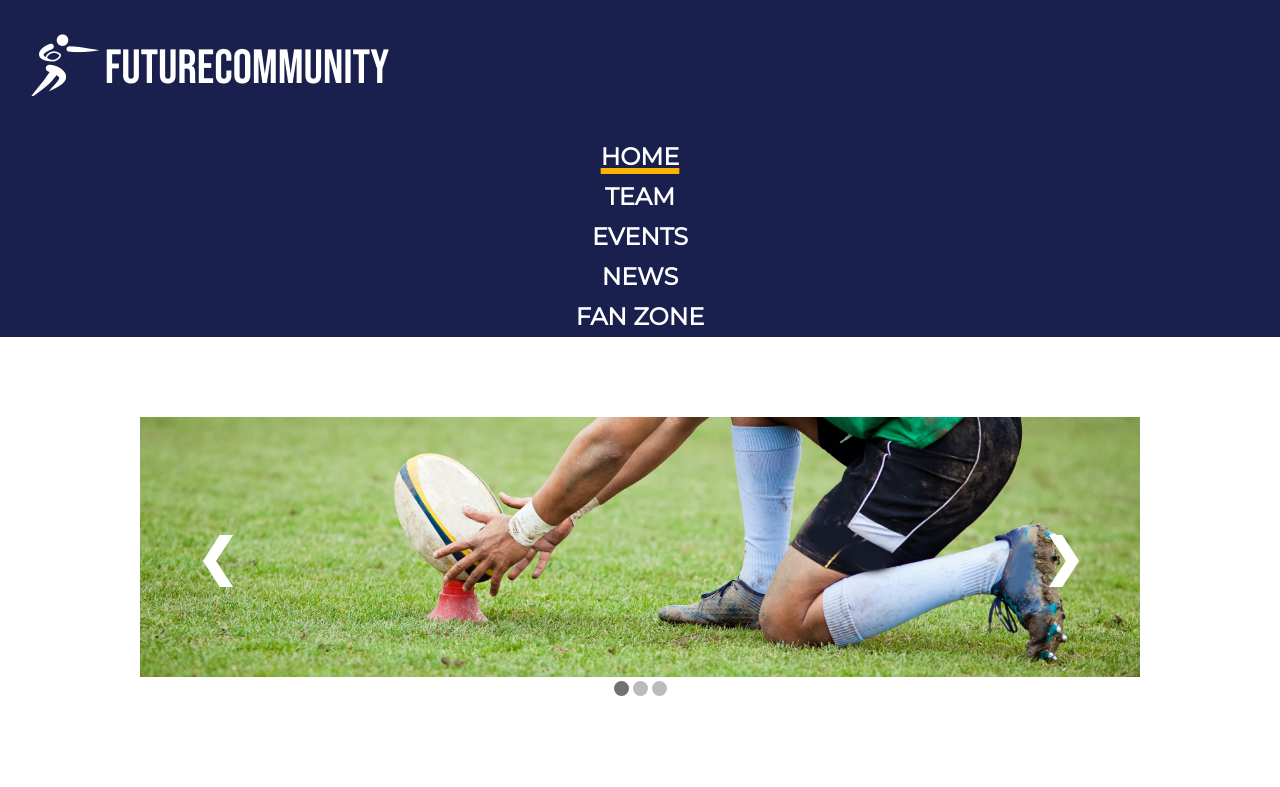
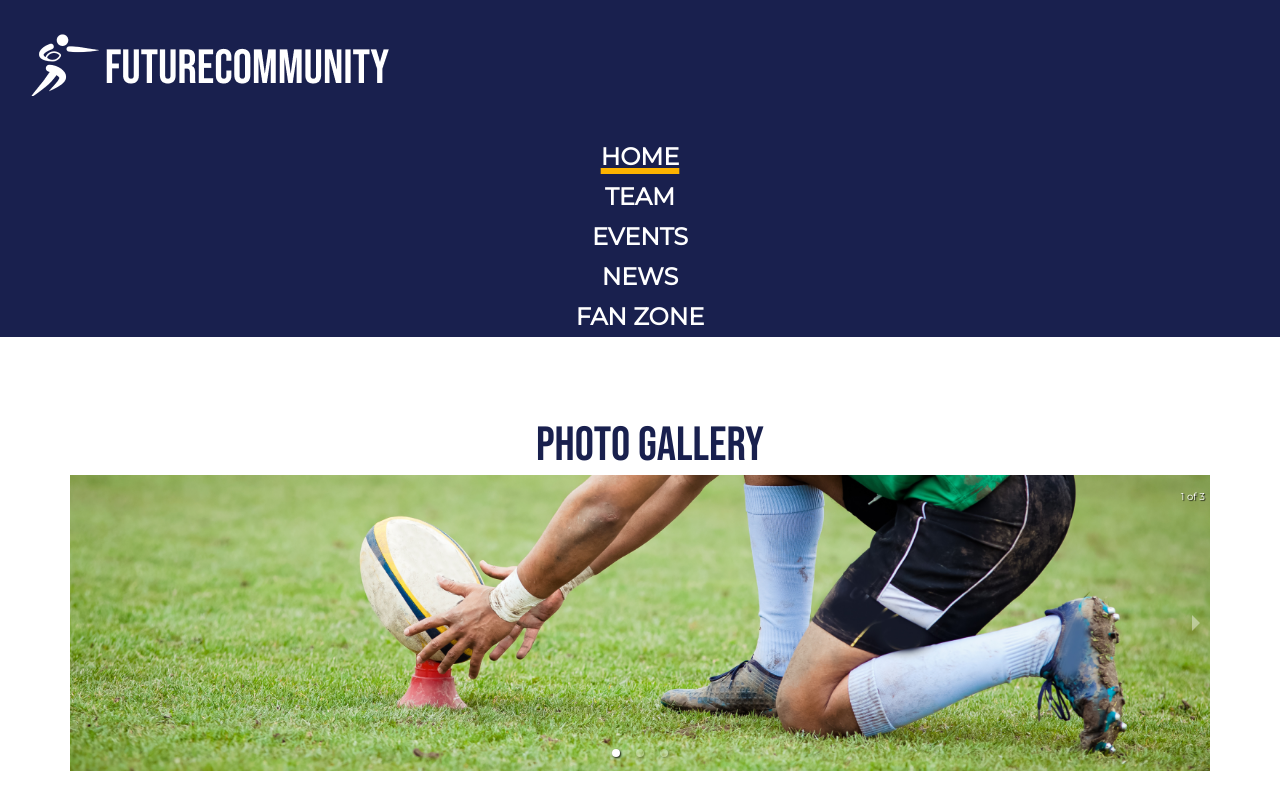
Before and after one commit to filitongan/futuresports, a React (Create React App) app: page / in a window 1280 px wide. Shown: the top 787 px of the page. Built offline with nearby package versions, Linux system fonts and the light colour scheme.

Commit message:
Add photo gallery component

```diff
--- a/package.json
+++ b/package.json
@@ -10,6 +10,7 @@
     "react-big-calendar": "^1.8.5",
     "react-dom": "^18.2.0",
     "react-error-boundary": "^4.0.11",
+    "react-responsive-carousel": "^3.2.23",
     "react-router-dom": "^6.20.0",
     "react-scripts": "5.0.1",
     "react-toastify": "^9.1.3",
--- /dev/null
+++ b/src/components/PhotoGallery.jsx
@@ -0,0 +1,22 @@
+import "react-responsive-carousel/lib/styles/carousel.min.css";
+import { Carousel } from "react-responsive-carousel";
+
+import homepageBanner from "../assets/images/homepage/homepage_banner_img_1.png";
+import goalPostBanner from "../assets/images/banners/goal_post_banner.png";
+import newsBanner from "../assets/images/banners/news_banner.png";
+
+export default function PhotoGallery() {
+  const images = [homepageBanner, goalPostBanner, newsBanner];
+  return (
+    <div className="photoGallery" id="PhotoGallery">
+      <h3 className="section-title">Photo Gallery</h3>
+      <Carousel>
+        {images.map((image, index) => (
+          <div key={index}>
+            <img src={image} alt={`Banner ${index}`} />
+          </div>
+        ))}
+      </Carousel>
+    </div>
+  );
+}
--- a/src/pages/Home.jsx
+++ b/src/pages/Home.jsx
@@ -1,115 +1,25 @@
 import "../css/Home.css";
-import homepageBanner from "../assets/images/homepage/homepage_banner_img_1.png";
-import goalPostBanner from "../assets/images/banners/goal_post_banner.png";
-import newsBanner from "../assets/images/banners/news_banner.png";
-
 import game1 from "../assets/images/homepage/game_1.png";
 import game2 from "../assets/images/homepage/game_2.png";
 import game3 from "../assets/images/homepage/game_3.png";
 import game4 from "../assets/images/homepage/game_4.png";
-
 import news1 from "../assets/images/homepage/news_1.png";
 import news2 from "../assets/images/homepage/news_2.png";
 import news3 from "../assets/images/homepage/news_3.png";
 import news4 from "../assets/images/homepage/news_4.png";
-
 import video1 from "../assets/images/homepage/video_1.png";
 import video2 from "../assets/images/homepage/video_2.png";
 import video3 from "../assets/images/homepage/video_3.png";
 import video4 from "../assets/images/homepage/video_4.png";
-
 import rightArrow from "../assets/images/homepage/right_arrow.png";
 import { Link } from "react-router-dom";
-import { useEffect, useState } from "react";
+import PhotoGallery from "../components/PhotoGallery";
 
 export default function Home() {
-  const [slideIndex, setSlideIndex] = useState(1);
-
-  function plusSlides(n) {
-    if (slideIndex + n > 3) {
-      setSlideIndex(1);
-    } else if (slideIndex + n < 1) {
-      setSlideIndex(3);
-    } else {
-      setSlideIndex((prevIndex) => prevIndex + n);
-    }
-  }
-  function currentSlide(n) {
-    setSlideIndex(n);
-  }
-
-  useEffect(() => {
-    function showSlides(n) {
-      let i;
-      let slides = document.getElementsByClassName("mySlides");
-      let dots = document.getElementsByClassName("dot");
-
-      for (i = 0; i < slides.length; i++) {
-        slides[i].style.display = "none";
-      }
-      for (i = 0; i < dots.length; i++) {
-        dots[i].className = dots[i].className.replace(" active", "");
-      }
-
-      slides[slideIndex - 1].style.display = "block";
-      dots[slideIndex - 1].className += " active";
-    }
-    showSlides(slideIndex);
-  }, [slideIndex]);
-
   return (
     <div className="main-content">
       <div className="banner">
-        <div className="slideshow-container">
-          <div className="mySlides fade">
-            <img src={homepageBanner} alt="homepage banner" />
-          </div>
-          <div className="mySlides fade">
-            <img src={goalPostBanner} alt="goal post banner" />
-          </div>
-
-          <div className="mySlides fade">
-            <img src={newsBanner} alt="news banner" />
-          </div>
-
-          <button
-            className="arrow left-arrow"
-            onClick={() => {
-              plusSlides(-1);
-            }}
-          >
-            &#10094;
-          </button>
-          <button
-            className="arrow right-arrow"
-            onClick={() => {
-              plusSlides(1);
-            }}
-          >
-            &#10095;
-          </button>
-
-          <div className="dots">
-            <span
-              className="dot"
-              onClick={() => {
-                currentSlide(1);
-              }}
-            ></span>
-            <span
-              className="dot"
-              onClick={() => {
-                currentSlide(2);
-              }}
-            ></span>
-            <span
-              className="dot"
-              onClick={() => {
-                currentSlide(3);
-              }}
-            ></span>
-          </div>
-        </div>
+        <PhotoGallery />
       </div>
 
       <div className="upcoming-matches">
```
Also changed, not shown: 1 other file (tests, documents, lock files or other folders).
